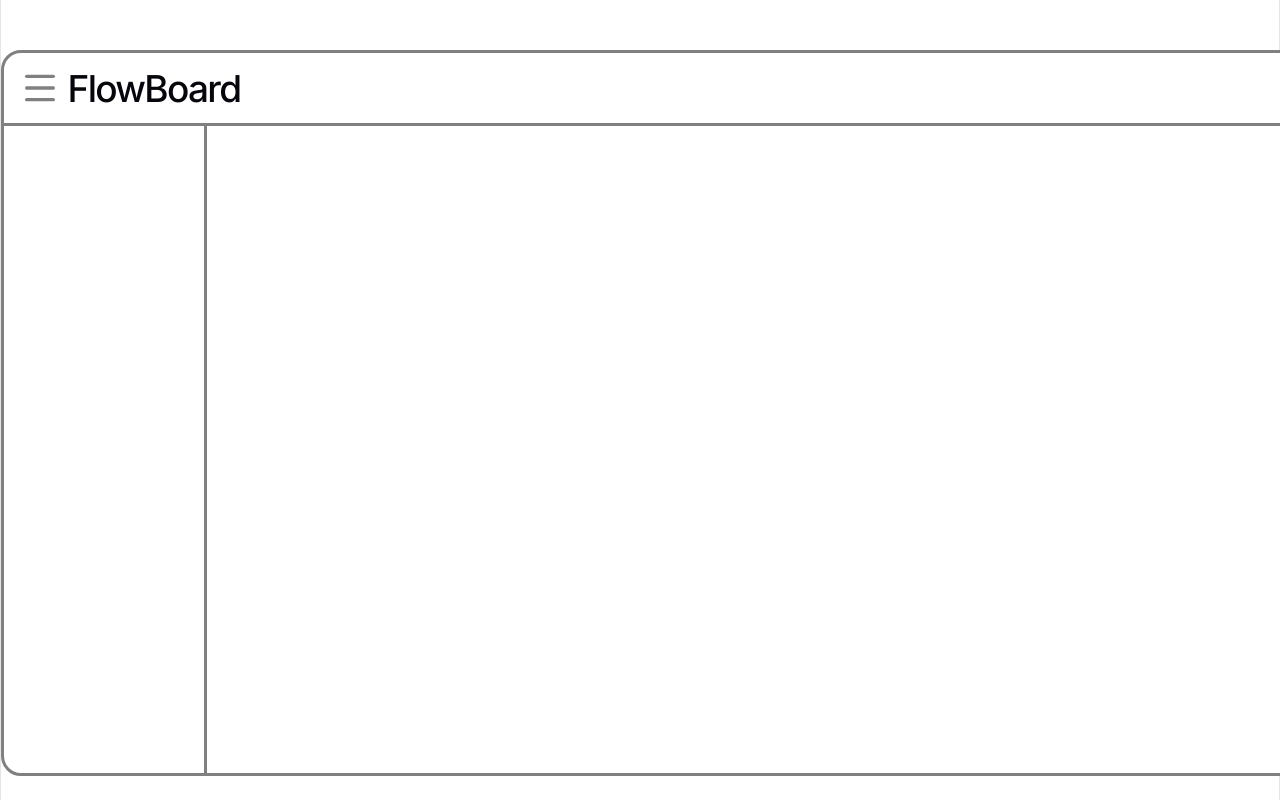
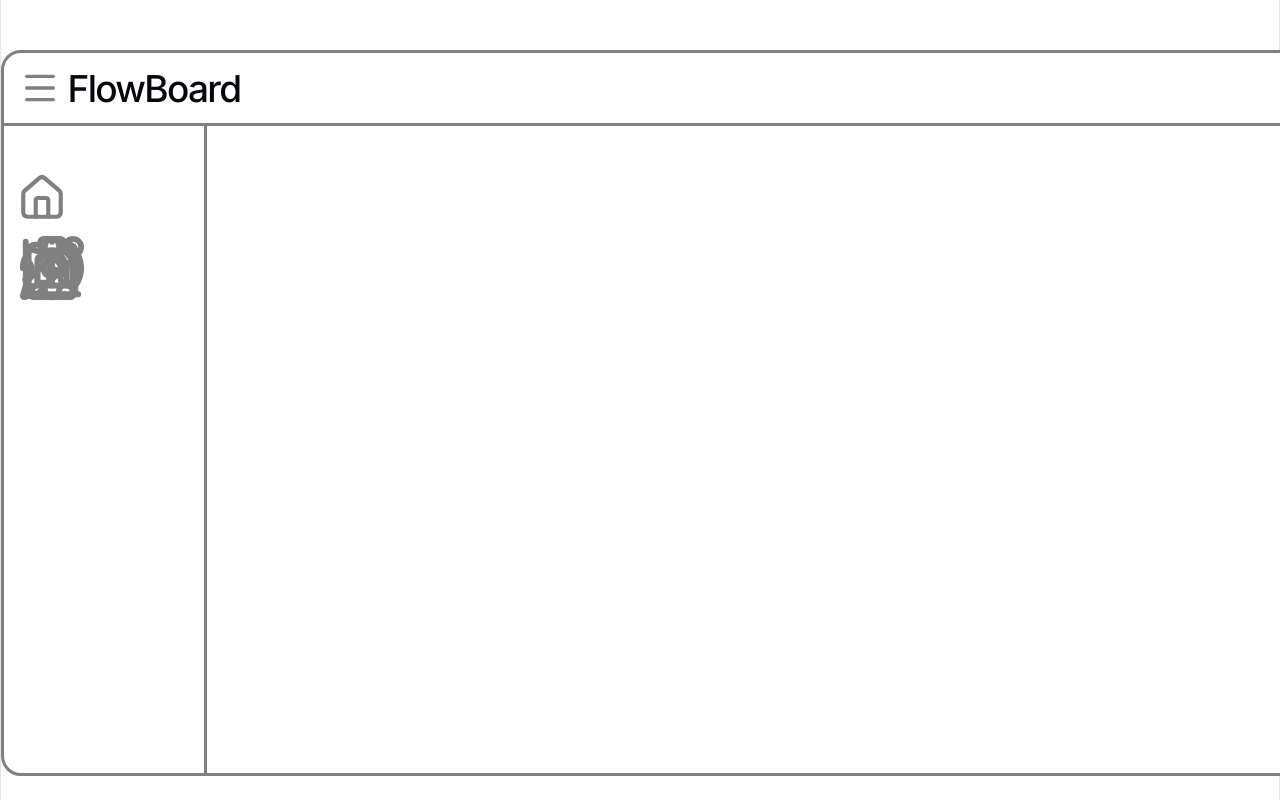
Before and after one commit to Freemankn/FlowBoard, a React (Vite) app in the folder flowboard/: page / in a window 1280 px wide. Shown: the top 800 px of the page. Built offline with nearby package versions, Linux system fonts and the light colour scheme.

Commit message:
Added Top Bar, still working on side bar.

```diff
--- a/flowboard/src/components/layout/Sidebar.tsx
+++ b/flowboard/src/components/layout/Sidebar.tsx
@@ -1,6 +1,46 @@
+import {House} from "lucide-react";
+import {Settings} from "lucide-react";
+import {ChartColumnBig} from "lucide-react";
+import {Pencil} from "lucide-react";
+import {Siren} from "lucide-react";
+import {ClockFading} from "lucide-react";
+import {Clipboard} from "lucide-react";
+
 function SideBar () {
-    return <div className="line2"></div>
+    return (
+        <header className="line2">
 
+            <button className="HomeButton">
+                <House size={70} />
+            </button>
+
+            <button className="SettingsButton">
+                <Settings size={70} />
+            </button>
+
+            <button className="ChartButton">
+                <ChartColumnBig size={70} />
+            </button>
+
+            <button className="PencilButton">
+                <Pencil size={70} />
+            </button>
+
+            <button className="SirenButton">
+                <Siren size={70} />
+            </button>
+
+            <button className="ClockButton">
+                <ClockFading size={70} />
+            </button>
+
+            <button className="TasksButton">
+                <Clipboard size={70} />
+            </button>
+
+        </header>
+
+    );
 }
 
 export default SideBar;
--- a/flowboard/src/styles/index.css
+++ b/flowboard/src/styles/index.css
@@ -144,6 +144,7 @@ code {
 
 .line2 {
   position: absolute;
+  justify-content: space-between;
   top: 70px;
   left: 200px;
   height: calc(100% - 70px);
@@ -198,3 +199,92 @@ code {
   top: -59px;
   left: 10px;
 }
+
+.HomeButton {
+  background: none;
+  border: none;
+  cursor: pointer;
+  color: gray;
+  padding: 0;
+  align-items: flex-start;
+  position: absolute;
+  top: 50px;
+  left: -190px;
+}
+
+.HomeButton svg {
+  width: 50px;
+  height: 50px;
+}
+
+.SettingsButton {
+  background: none;
+  border: none;
+  cursor: pointer;
+  color: gray;
+  padding: 0;
+  align-items: flex-start;
+  position: absolute;
+  top: 110px;
+  left: -190px;
+}
+
+.ChartButton {
+  background: none;
+  border: none;
+  cursor: pointer;
+  color: gray;
+  padding: 0;
+  align-items: flex-start;
+  position: absolute;
+  top: 110px;
+  left: -190px;
+}
+
+.PencilButton {
+  background: none;
+  border: none;
+  cursor: pointer;
+  color: gray;
+  padding: 0;
+  align-items: flex-start;
+  position: absolute;
+  top: 110px;
+  left: -190px;
+}
+
+.SirenButton {
+  background: none;
+  border: none;
+  cursor: pointer;
+  color: gray;
+  padding: 0;
+  align-items: flex-start;
+  position: absolute;
+  top: 110px;
+  left: -190px;
+}
+
+.ClockButton {
+  background: none;
+  border: none;
+  cursor: pointer;
+  color: gray;
+  padding: 0;
+  align-items: flex-start;
+  position: absolute;
+  top: 110px;
+  left: -190px;
+}
+
+.TasksButton {
+  background: none;
+  border: none;
+  cursor: pointer;
+  color: gray;
+  padding: 0;
+  align-items: flex-start;
+  position: absolute;
+  top: 110px;
+  left: -190px;
+}
```
